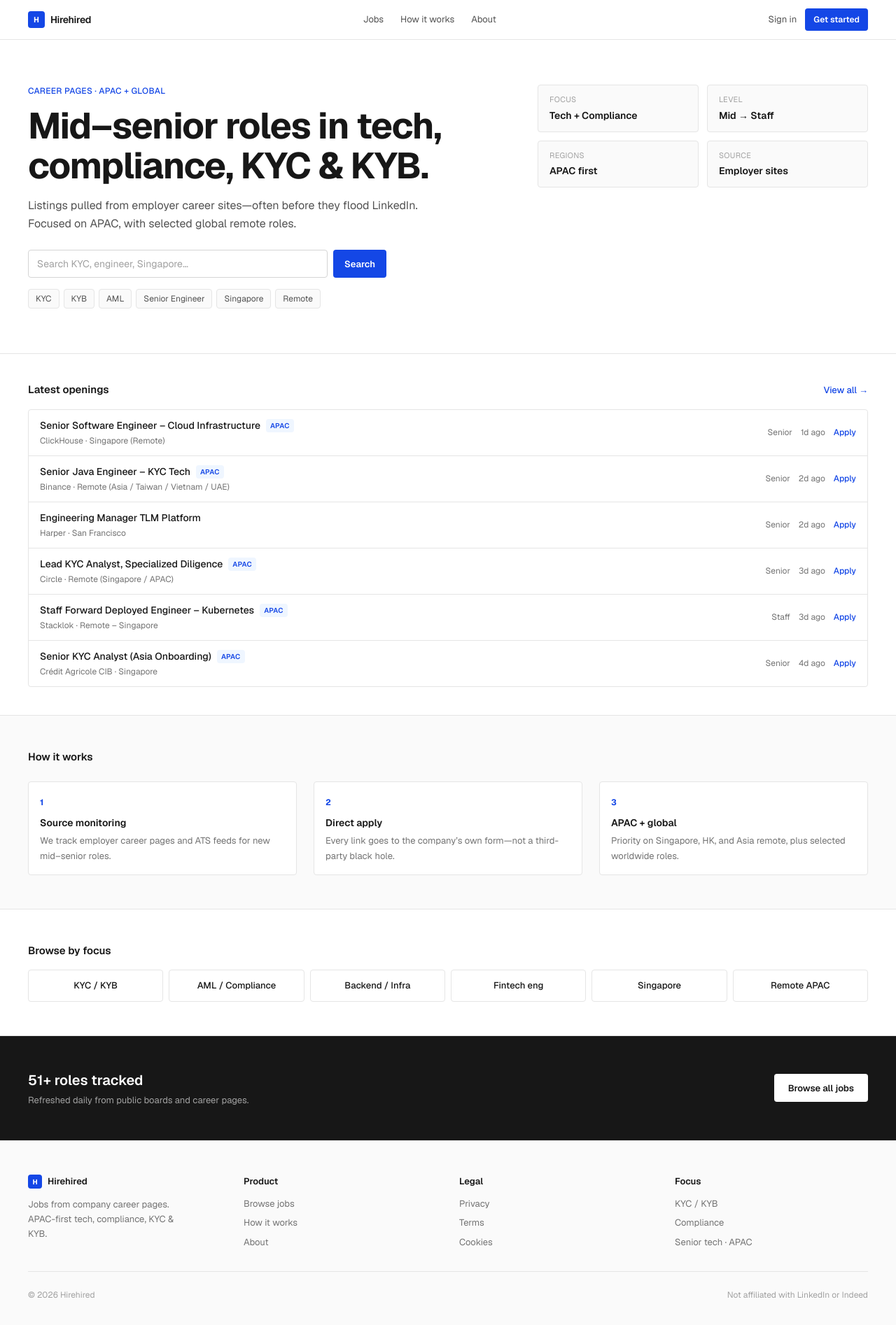
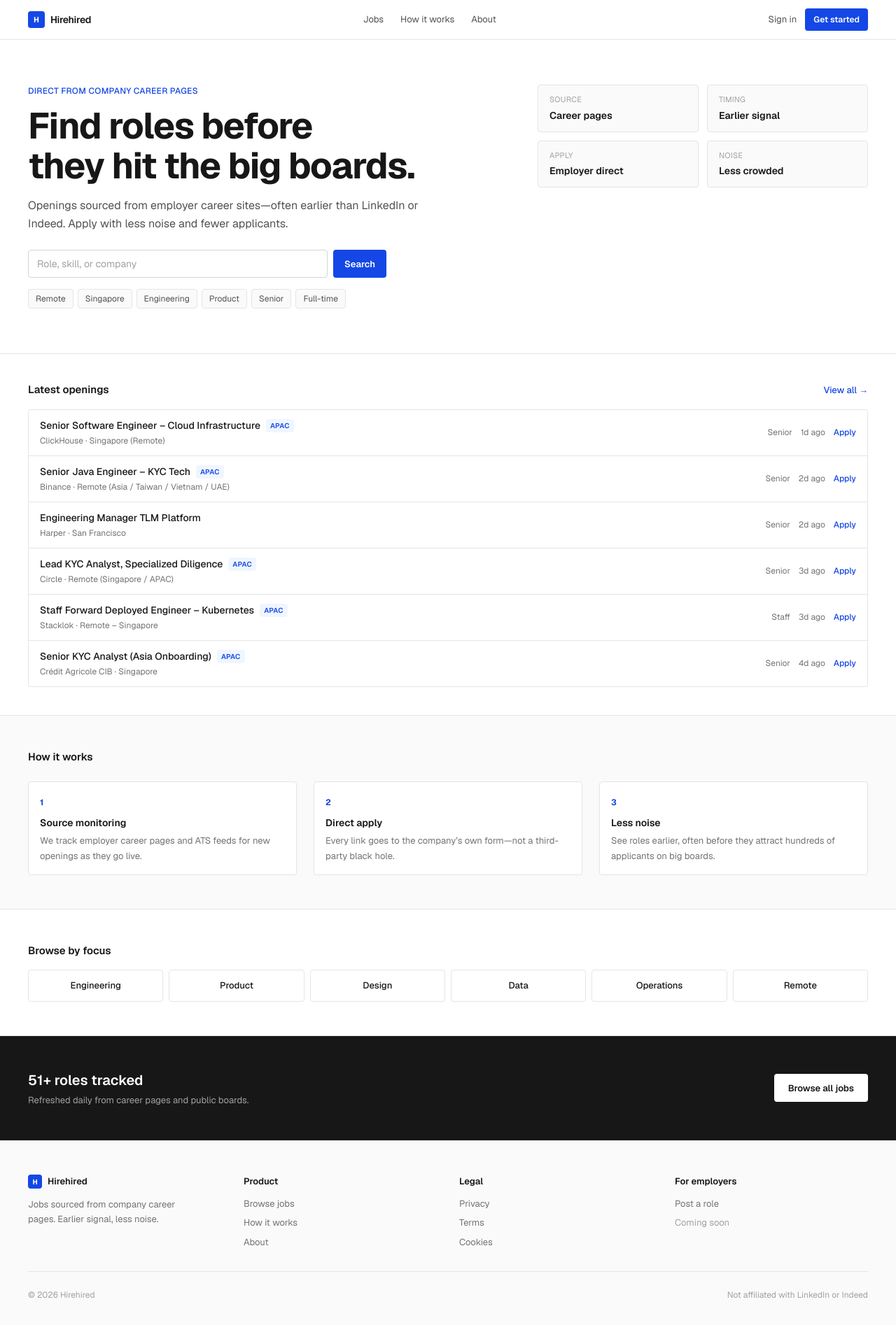
Before and after one commit to ohkariku-boop/Hirehired, a Next.js app: page / in a window 1280 px wide. Shown: the top 1894 px of the page at 70% size. Built offline with nearby package versions, Linux system fonts and the light colour scheme.

Commit message:
Remove public niche focus copy — position as general career-page job discovery
- Hero and filters no longer lead with tech/compliance/KYC
- Footer and browse categories generalized
- Job inventory can stay niche; product messaging stays broad

```diff
--- a/src/app/jobs/page.tsx
+++ b/src/app/jobs/page.tsx
@@ -21,7 +21,7 @@ export default function JobsPage() {
     (a, b) => new Date(b.posted).getTime() - new Date(a.posted).getTime()
   );
   const apac = jobs.filter((j) => j.region === "APAC").length;
-  const compliance = jobs.filter((j) => j.category === "Compliance").length;
+  const remote = jobs.filter((j) => /remote/i.test(j.location)).length;
 
   return (
     <div className="min-h-screen flex flex-col bg-white text-neutral-900">
@@ -35,7 +35,7 @@ export default function JobsPage() {
                 Open roles
               </h1>
               <p className="mt-1 text-[13px] text-neutral-500">
-                {jobs.length} roles · {apac} APAC · {compliance} compliance/KYC
+                {jobs.length} roles · {apac} APAC · {remote} remote
               </p>
             </div>
             <form action="/jobs/" className="flex gap-2 w-full sm:w-auto">
@@ -52,10 +52,10 @@ export default function JobsPage() {
             {[
               `All ${jobs.length}`,
               `APAC ${apac}`,
-              `Compliance ${compliance}`,
+              `Remote ${remote}`,
               "Engineering",
-              "KYC/KYB",
-              "Remote",
+              "Product",
+              "Full-time",
             ].map((f, i) => (
               <button
                 key={f}
@@ -70,7 +70,6 @@ export default function JobsPage() {
             ))}
           </div>
 
-          {/* Dense list */}
           <div className="border border-neutral-200 rounded overflow-hidden divide-y divide-neutral-200">
             {sorted.map((job) => (
               <div
--- a/src/app/page.tsx
+++ b/src/app/page.tsx
@@ -26,29 +26,28 @@ export default function Home() {
       <Header />
 
       <main className="flex-1 w-full">
-        {/* Hero — full width, tight */}
         <section className="w-full border-b border-neutral-200">
           <div className="max-w-[1400px] mx-auto px-4 sm:px-6 lg:px-10 py-10 sm:py-14 lg:py-16">
             <div className="grid lg:grid-cols-12 gap-8 lg:gap-12 items-start">
               <div className="lg:col-span-7">
                 <p className="text-[12px] font-medium text-blue-700 mb-3 tracking-wide uppercase">
-                  Career pages · APAC + global
+                  Direct from company career pages
                 </p>
                 <h1 className="text-[2rem] sm:text-[2.75rem] lg:text-[3.25rem] font-bold tracking-tight leading-[1.1]">
-                  Mid–senior roles in tech,
+                  Find roles before
                   <br className="hidden sm:block" />{" "}
-                  compliance, KYC & KYB.
+                  they hit the big boards.
                 </h1>
                 <p className="mt-4 text-[15px] sm:text-[16px] text-neutral-600 leading-relaxed max-w-xl">
-                  Listings pulled from employer career sites—often before they
-                  flood LinkedIn. Focused on APAC, with selected global remote roles.
+                  Openings sourced from employer career sites—often earlier than
+                  LinkedIn or Indeed. Apply with less noise and fewer applicants.
                 </p>
 
                 <form action="/jobs/" className="mt-6 flex gap-2 max-w-lg">
                   <input
                     type="search"
                     name="q"
-                    placeholder="Search KYC, engineer, Singapore…"
+                    placeholder="Role, skill, or company"
                     className="min-w-0 flex-1 h-10 rounded border border-neutral-300 bg-white px-3 text-[14px] placeholder:text-neutral-400 focus:outline-none focus:border-blue-600 focus:ring-1 focus:ring-blue-600"
                   />
                   <button
@@ -60,7 +59,7 @@ export default function Home() {
                 </form>
 
                 <div className="mt-4 flex flex-wrap gap-1.5">
-                  {["KYC", "KYB", "AML", "Senior Engineer", "Singapore", "Remote"].map(
+                  {["Remote", "Singapore", "Engineering", "Product", "Senior", "Full-time"].map(
                     (t) => (
                       <Link
                         key={t}
@@ -74,13 +73,12 @@ export default function Home() {
                 </div>
               </div>
 
-              {/* Side stats — dense */}
               <div className="lg:col-span-5 grid grid-cols-2 gap-3">
                 {[
-                  { k: "Focus", v: "Tech + Compliance" },
-                  { k: "Level", v: "Mid → Staff" },
-                  { k: "Regions", v: "APAC first" },
-                  { k: "Source", v: "Employer sites" },
+                  { k: "Source", v: "Career pages" },
+                  { k: "Timing", v: "Earlier signal" },
+                  { k: "Apply", v: "Employer direct" },
+                  { k: "Noise", v: "Less crowded" },
                 ].map((s) => (
                   <div
                     key={s.k}
@@ -97,7 +95,6 @@ export default function Home() {
           </div>
         </section>
 
-        {/* Live roles strip — full width table-like */}
         <section className="w-full border-b border-neutral-200">
           <div className="max-w-[1400px] mx-auto px-4 sm:px-6 lg:px-10 py-8 sm:py-10">
             <div className="flex items-center justify-between mb-4">
@@ -145,7 +142,6 @@ export default function Home() {
           </div>
         </section>
 
-        {/* How — tight 3 col */}
         <section id="how" className="w-full border-b border-neutral-200 bg-neutral-50">
           <div className="max-w-[1400px] mx-auto px-4 sm:px-6 lg:px-10 py-10 sm:py-12">
             <h2 className="text-[15px] font-semibold mb-6">How it works</h2>
@@ -154,7 +150,7 @@ export default function Home() {
                 {
                   n: "1",
                   t: "Source monitoring",
-                  d: "We track employer career pages and ATS feeds for new mid–senior roles.",
+                  d: "We track employer career pages and ATS feeds for new openings as they go live.",
                 },
                 {
                   n: "2",
@@ -163,8 +159,8 @@ export default function Home() {
                 },
                 {
                   n: "3",
-                  t: "APAC + global",
-                  d: "Priority on Singapore, HK, and Asia remote, plus selected worldwide roles.",
+                  t: "Less noise",
+                  d: "See roles earlier, often before they attract hundreds of applicants on big boards.",
                 },
               ].map((s) => (
                 <div key={s.n} className="bg-white border border-neutral-200 rounded p-4">
@@ -177,18 +173,17 @@ export default function Home() {
           </div>
         </section>
 
-        {/* Categories — dense links */}
         <section className="w-full border-b border-neutral-200">
           <div className="max-w-[1400px] mx-auto px-4 sm:px-6 lg:px-10 py-10 sm:py-12">
             <h2 className="text-[15px] font-semibold mb-4">Browse by focus</h2>
             <div className="grid grid-cols-2 sm:grid-cols-3 lg:grid-cols-6 gap-2">
               {[
-                "KYC / KYB",
-                "AML / Compliance",
-                "Backend / Infra",
-                "Fintech eng",
-                "Singapore",
-                "Remote APAC",
+                "Engineering",
+                "Product",
+                "Design",
+                "Data",
+                "Operations",
+                "Remote",
               ].map((c) => (
                 <Link
                   key={c}
@@ -202,7 +197,6 @@ export default function Home() {
           </div>
         </section>
 
-        {/* CTA strip */}
         <section className="w-full bg-neutral-900 text-white">
           <div className="max-w-[1400px] mx-auto px-4 sm:px-6 lg:px-10 py-10 sm:py-12 flex flex-col sm:flex-row sm:items-center sm:justify-between gap-4">
             <div>
@@ -210,7 +204,7 @@ export default function Home() {
                 {jobs.length}+ roles tracked
               </h2>
               <p className="mt-1 text-[13px] text-neutral-400">
-                Refreshed daily from public boards and career pages.
+                Refreshed daily from career pages and public boards.
               </p>
             </div>
             <Link
--- a/src/components/Footer.tsx
+++ b/src/components/Footer.tsx
@@ -11,7 +11,7 @@ export function Footer() {
               <span className="font-semibold text-[13px]">Hirehired</span>
             </div>
             <p className="text-neutral-500 leading-relaxed max-w-[220px]">
-              Jobs from company career pages. APAC-first tech, compliance, KYC & KYB.
+              Jobs sourced from company career pages. Earlier signal, less noise.
             </p>
           </div>
           <div>
@@ -31,11 +31,10 @@ export function Footer() {
             </ul>
           </div>
           <div>
-            <p className="font-semibold text-neutral-900 mb-3">Focus</p>
+            <p className="font-semibold text-neutral-900 mb-3">For employers</p>
             <ul className="space-y-2 text-neutral-500">
-              <li>KYC / KYB</li>
-              <li>Compliance</li>
-              <li>Senior tech · APAC</li>
+              <li><Link href="/about/" className="hover:text-neutral-900">Post a role</Link></li>
+              <li><span className="text-neutral-400">Coming soon</span></li>
             </ul>
           </div>
         </div>
```
